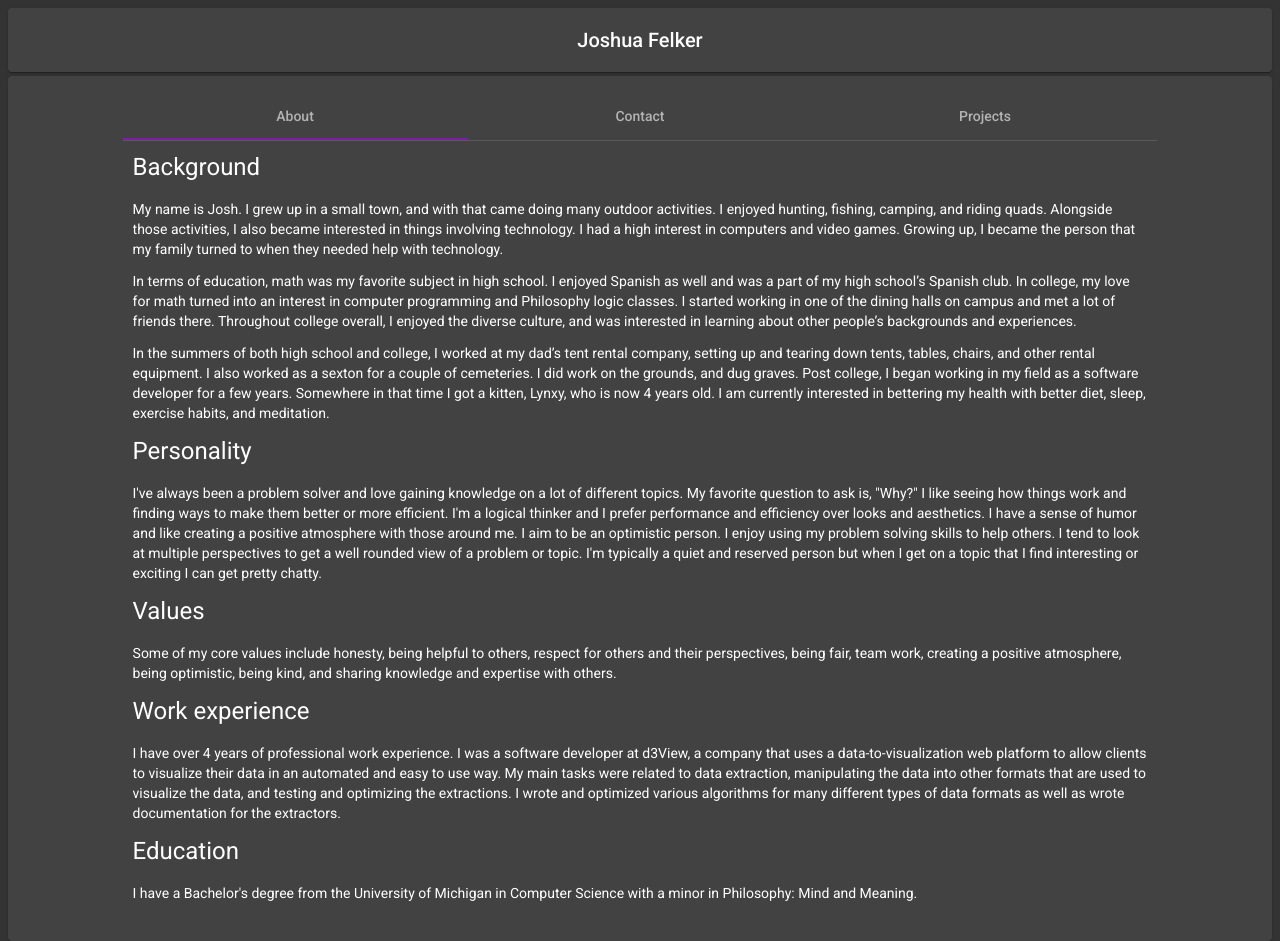
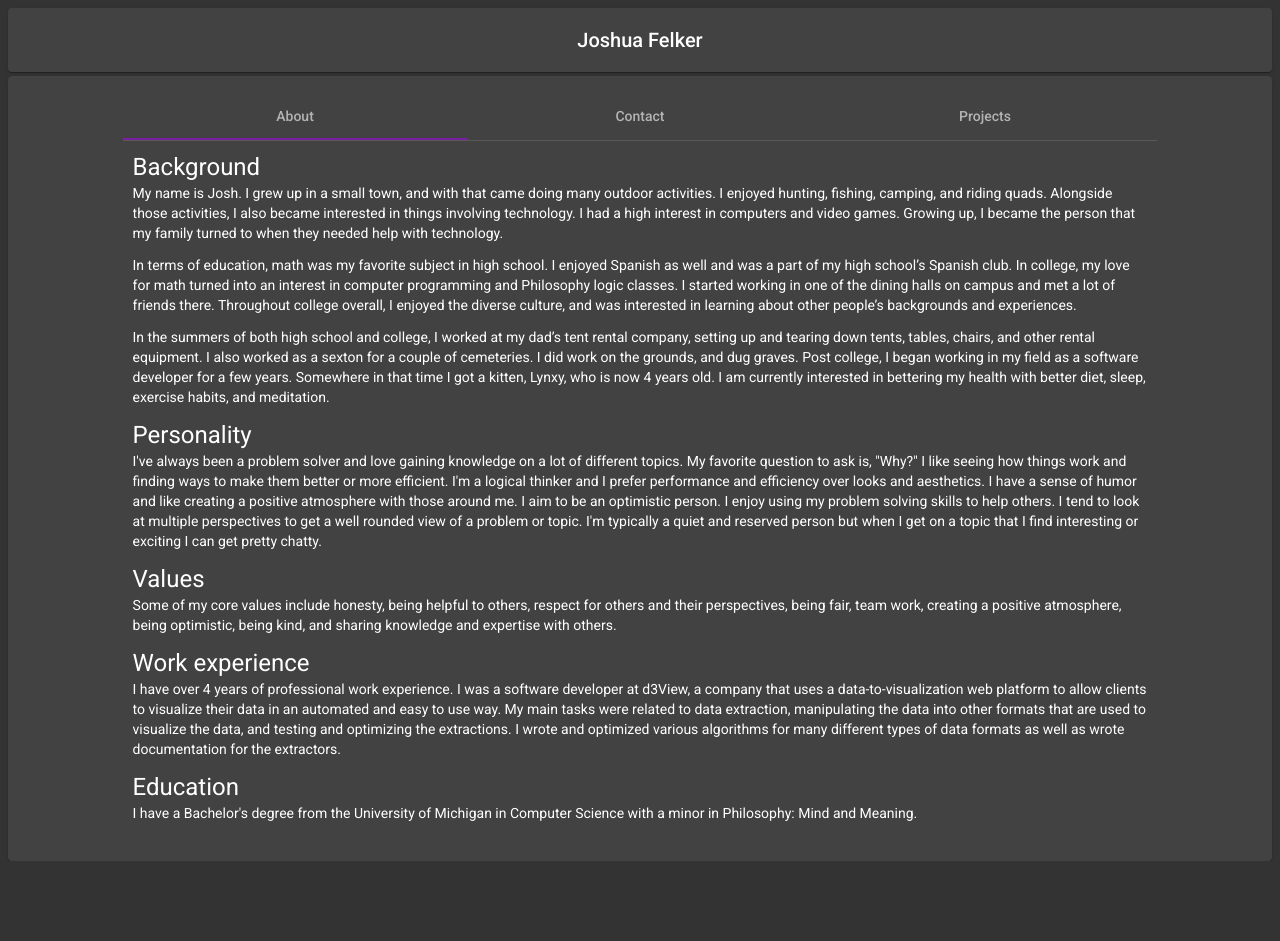
Before and after one commit to jafelker/jafelker.github.io, an Angular app: page / in a window 1280 px wide. After the commit the page ends 861 px from the top, so only its background shows below. Built offline with nearby package versions, Linux system fonts and the light colour scheme.

Commit message:
added style for h1 and hr

```diff
--- a/src/app/about-me/about-me.component.scss
+++ b/src/app/about-me/about-me.component.scss
@@ -0,0 +1,7 @@
+h1 {
+    margin: 0;
+}
+
+hr {
+    margin-bottom: 16px;
+}
```
